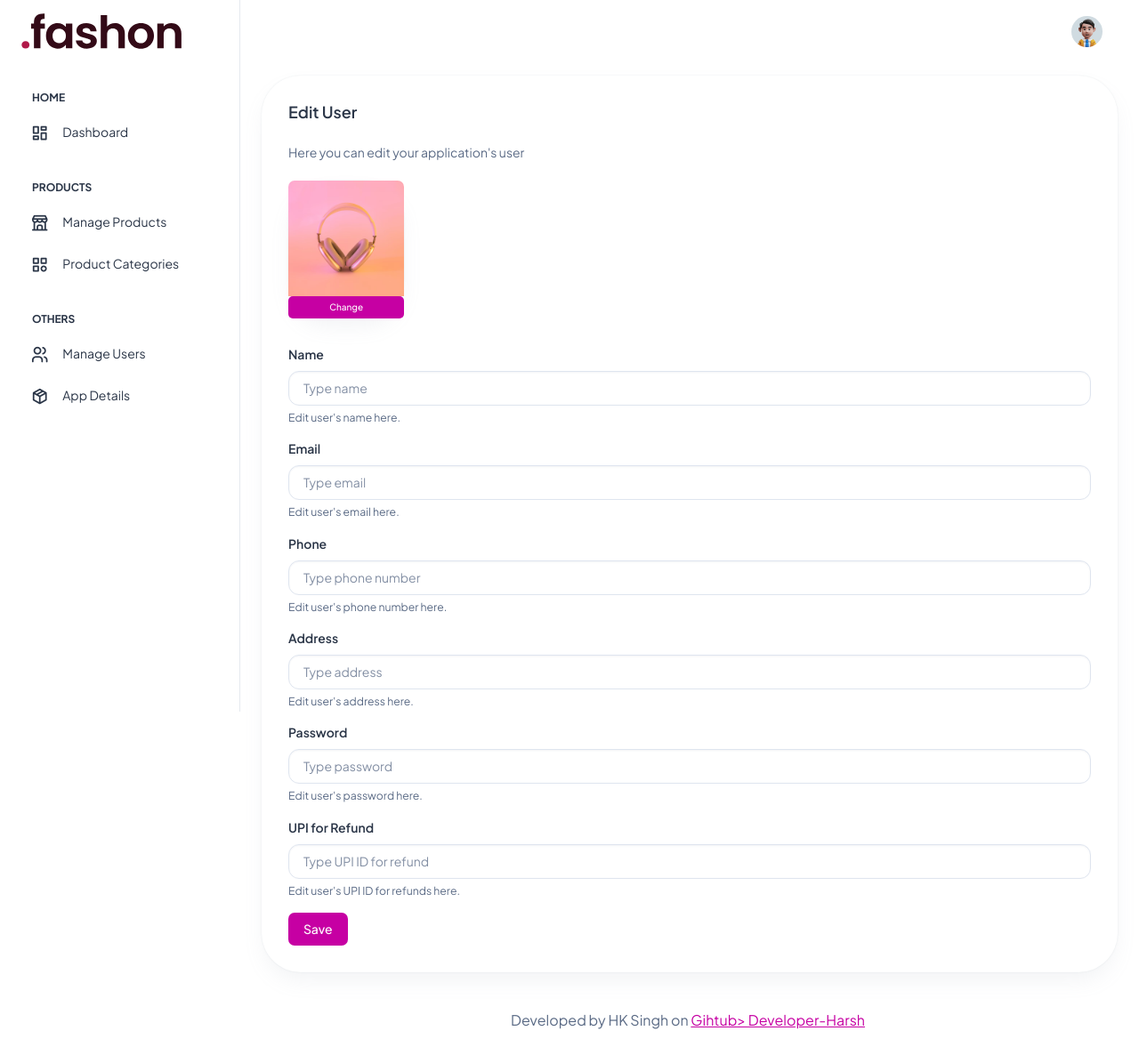
After one commit to Developer-Harsh/Fashon-AdminCP, a PHP site: page /edit-user in a window 1280 px wide. The commit adds this page. Shown: the whole page at 89% size. Run offline with PHP 8.4, Linux system fonts and the light colour scheme.

Commit message:
implementation of edit user page

```diff
--- /dev/null
+++ b/public/edit-user.php
@@ -0,0 +1,102 @@
+<!DOCTYPE html>
+<html lang="en">
+
+<head>
+    <meta charset="UTF-8">
+    <meta name="viewport" content="width=device-width, initial-scale=1.0">
+    <title>Fashon - E-commerce</title>
+    <link rel="shortcut icon" type="image/png" href="../assets/images/logos/favicon.png" />
+    <link rel="stylesheet" href="../assets/css/styles.min.css" />
+</head>
+
+<body>
+    <!--  Body Wrapper -->
+    <div class="page-wrapper" id="main-wrapper" data-layout="vertical" data-navbarbg="skin6" data-sidebartype="full"
+        data-sidebar-position="fixed" data-header-position="fixed">
+        <?php include('components/side-bar.php') ?>
+        <!--  Main wrapper -->
+        <div class="body-wrapper">
+            <?php include('components/header.php') ?>
+            <div class="container-fluid">
+                <div class="card">
+                    <div class="card-body">
+                        <h5 class="card-title fw-semibold mb-4">Edit User</h5>
+                        <p class="mb-0">Here you can edit your application's user </p>
+
+                        <br>
+
+                        <div class="row">
+                            <div class="col-md-2">
+                                <div class="card">
+                                    <img src="../assets/images/products/s4.jpg" class="card-img-top" alt="...">
+                                    <a href="edit-product" class="btn btn-primary w-100 py-1 fs-1 rounded-1">Change</a>
+                                </div>
+                            </div>
+                        </div>
+
+                        <div class="mb-3">
+                            <label for="name" class="form-label">Name</label>
+                            <input type="text" class="form-control" id="name" aria-describedby="nameHelp"
+                                placeholder="Type name">
+                            <div id="nameHelp" class="form-text">Edit user's name here.</div>
+                        </div>
+
+                        <div class="mb-3">
+                            <label for="email" class="form-label">Email</label>
+                            <input type="email" class="form-control" id="email" aria-describedby="emailHelp"
+                                placeholder="Type email">
+                            <div id="emailHelp" class="form-text">Edit user's email here.</div>
+                        </div>
+
+                        <div class="mb-3">
+                            <label for="phone" class="form-label">Phone</label>
+                            <input type="tel" class="form-control" id="phone" aria-describedby="phoneHelp"
+                                placeholder="Type phone number">
+                            <div id="phoneHelp" class="form-text">Edit user's phone number here.</div>
+                        </div>
+
+                        <div class="mb-3">
+                            <label for="address" class="form-label">Address</label>
+                            <input type="text" class="form-control" id="address" aria-describedby="addressHelp"
+                                placeholder="Type address">
+                            <div id="addressHelp" class="form-text">Edit user's address here.</div>
+                        </div>
+
+                        <div class="mb-3">
+                            <label for="password" class="form-label">Password</label>
+                            <input type="password" class="form-control" id="password" aria-describedby="passwordHelp"
+                                placeholder="Type password">
+                            <div id="passwordHelp" class="form-text">Edit user's password here.</div>
+                        </div>
+
+                        <div class="mb-3">
+                            <label for="upi" class="form-label">UPI for Refund</label>
+                            <input type="text" class="form-control" id="upi" aria-describedby="upiHelp"
+                                placeholder="Type UPI ID for refund">
+                            <div id="upiHelp" class="form-text">Edit user's UPI ID for refunds here.</div>
+                        </div>
+
+                        <a href="#" class="btn btn-primary">Save</a>
+                    </div>
+                </div>
+                <div class="py-6 px-6 text-center">
+                    <p class="mb-0 fs-4">Developed by HK Singh on <a href="https://github.com/Developer-Harsh/"
+                            target="_blank" class="pe-1 text-primary text-decoration-underline">Gihtub>
+                            Developer-Harsh</a></p>
+                </div>
+            </div>
+        </div>
+    </div>
+    <script src="../assets/libs/jquery/dist/jquery.min.js"></script>
+    <script src="../assets/libs/bootstrap/dist/js/bootstrap.bundle.min.js"></script>
+    <script src="../assets/js/sidebarmenu.js"></script>
+    <script src="../assets/js/app.min.js"></script>
+    <script src="../assets/libs/apexcharts/dist/apexcharts.min.js"></script>
+    <script src="../assets/libs/simplebar/dist/simplebar.js"></script>
+    <script src="../assets/js/dashboard.js"></script>
+    <script>
+    CKEDITOR.replace('longDesc');
+    </script>
+</body>
+
+</html>
--- a/public/manage-users.php
+++ b/public/manage-users.php
@@ -60,7 +60,7 @@
                                         <td>
                                             <ul>
                                                 <li>
-                                                    <a href="#"><i class="ti ti-edit"></i> Edit</a>
+                                                    <a href="edit-user"><i class="ti ti-edit"></i> Edit</a>
                                                 </li>
                                                 <li>
                                                     <a href="#"><i class="ti ti-trash"></i> Delete</a>
```
